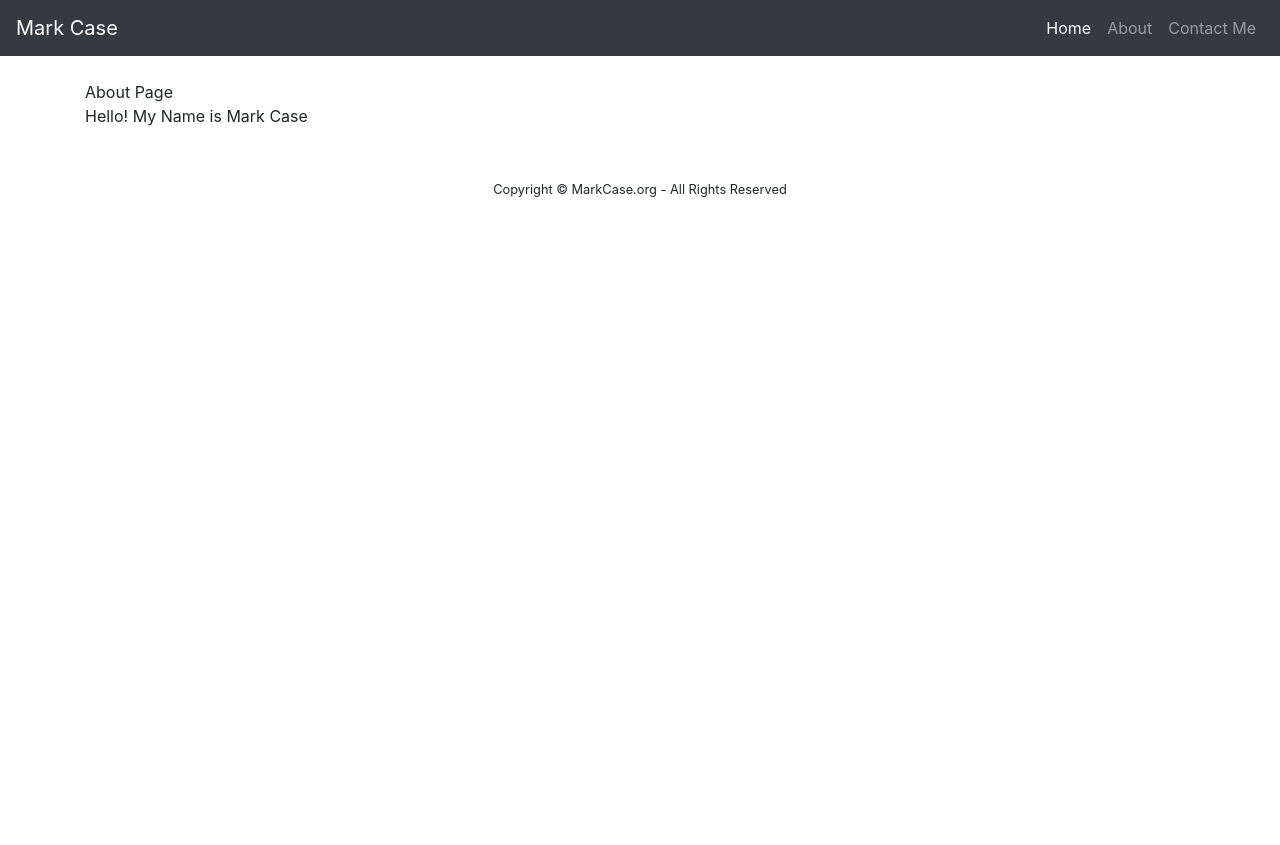
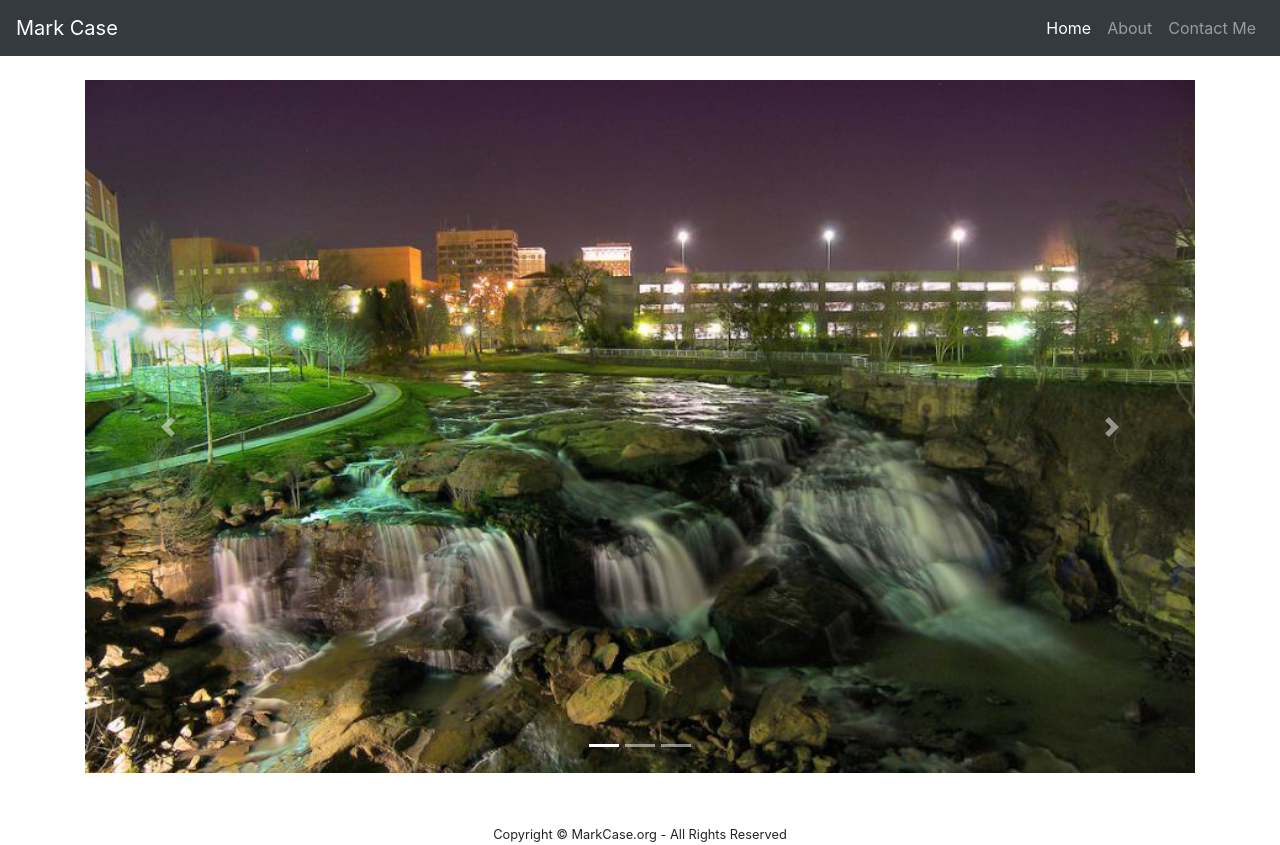
Before and after one commit to markmjm/Django-SimpleHello, a Django app: page /about/ in a window 1280 px wide. Before the commit the page ends 197 px from the top, so only its background shows below. Run offline with Django 3.2, Linux system fonts and the light colour scheme; some libraries are stand-ins or nearby versions.

Commit message:
dev update

```diff
--- a/djangoExample/settings.py
+++ b/djangoExample/settings.py
@@ -120,3 +120,6 @@ USE_TZ = True
 # https://docs.djangoproject.com/en/2.1/howto/static-files/
 
 STATIC_URL = '/static/'
+STATICFILES_DIRS = [
+    os.path.join(BASE_DIR, 'static'),
+]
--- a/pages/templates/about.html
+++ b/pages/templates/about.html
@@ -1,7 +1,31 @@
 {%  extends 'base.html' %}
-
+{%  load static %}
 {% block title %} About Mark Case {%  endblock %}
 {%  block content %}
-About Page <br>
-    {{ name }}
+<div id="carouselExampleIndicators" class="carousel slide" data-ride="carousel">
+  <ol class="carousel-indicators">
+    <li data-target="#carouselExampleIndicators" data-slide-to="0" class="active"></li>
+    <li data-target="#carouselExampleIndicators" data-slide-to="1"></li>
+    <li data-target="#carouselExampleIndicators" data-slide-to="2"></li>
+  </ol>
+  <div class="carousel-inner">
+    <div class="carousel-item active">
+      <img class="d-block w-100" src="{% static 'images/greenville.jpg' %}" alt="First slide">
+    </div>
+    <div class="carousel-item">
+      <img class="d-block w-100" src="{% static 'images/greenville3.jpg' %}" alt="Second slide">
+    </div>
+    <div class="carousel-item">
+      <img class="d-block w-100" src="{% static 'images/reedyriver11.jpg' %}" alt="Third slide">
+    </div>
+  </div>
+  <a class="carousel-control-prev" href="#carouselExampleIndicators" role="button" data-slide="prev">
+    <span class="carousel-control-prev-icon" aria-hidden="true"></span>
+    <span class="sr-only">Previous</span>
+  </a>
+  <a class="carousel-control-next" href="#carouselExampleIndicators" role="button" data-slide="next">
+    <span class="carousel-control-next-icon" aria-hidden="true"></span>
+    <span class="sr-only">Next</span>
+  </a>
+</div>
 {% endblock %}
```
Also changed, not shown: pages/templates/home.html (+17 -5 lines), static/images/greenville.jpg (added), static/images/greenville3.jpg (added), static/images/reedyriver11.jpg (added), 1 other file.
